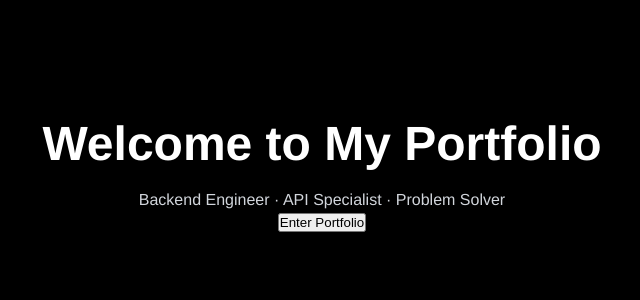
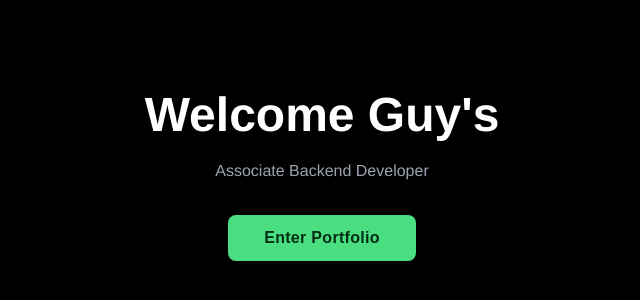
Before and after one commit to veer2000/portfolio_1, a React app in the folder frontend/: page / in a window 1280 px wide. Shown: the part 226-526 px from the top of the page, without its empty margins (318-958 px from the left). Built offline with nearby package versions, Linux system fonts and the light colour scheme; the HTML template or start-up script is replaced by a standard one.

Commit message:
Landing page correction

```diff
--- a/frontend/src/pages/Landing/Landing.css
+++ b/frontend/src/pages/Landing/Landing.css
@@ -8,3 +8,37 @@
 .landing-container {
   text-align: center;
 }
+
+.landing-container h1 {
+  font-size: 48px;
+  margin-bottom: 16px;
+}
+
+.landing-container p {
+  color: var(--text-secondary);
+  margin-bottom: 32px; /* 👈 breathing space */
+  font-size: 16px;
+}
+
+/* Button styling */
+.landing-container button {
+  background-color: var(--accent);
+  color: #052e16;
+  font-size: 16px;
+  font-weight: 600;
+  letter-spacing: 0.3px;
+  padding: 14px 36px;   /* 👈 bigger button */
+  border-radius: 8px;
+  border: none;
+  cursor: pointer;
+
+  transition:
+    transform 0.2s ease,
+    box-shadow 0.2s ease;
+}
+
+/* Hover effect (same language as Hero button) */
+.landing-container button:hover {
+  transform: translateY(-2px);
+  box-shadow: 0 10px 30px rgba(74, 222, 128, 0.3);
+}
--- a/frontend/src/pages/Landing/Landing.jsx
+++ b/frontend/src/pages/Landing/Landing.jsx
@@ -7,8 +7,8 @@ function Landing() {
   return (
     <section className="landing">
       <div className="landing-container">
-        <h1>Welcome to My Portfolio</h1>
-        <p>Backend Engineer · API Specialist · Problem Solver</p>
+        <h1>Welcome Guy's</h1>
+        <p>Associate Backend Developer </p>
 
         <button onClick={() => navigate('/home')}>
           Enter Portfolio
```
